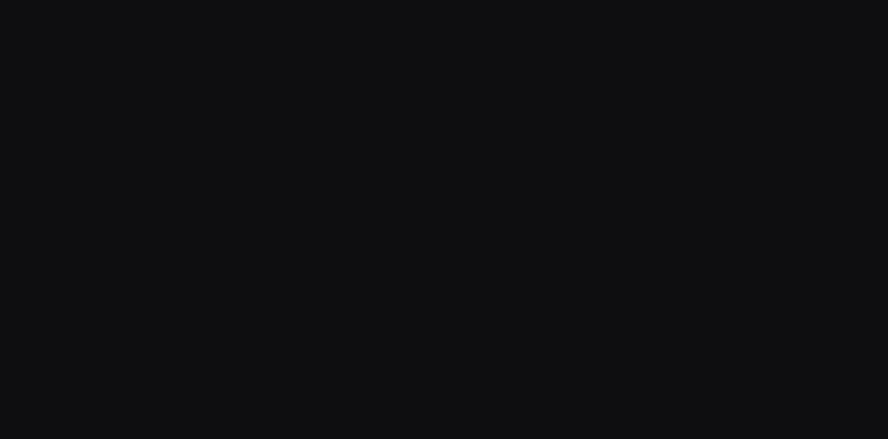
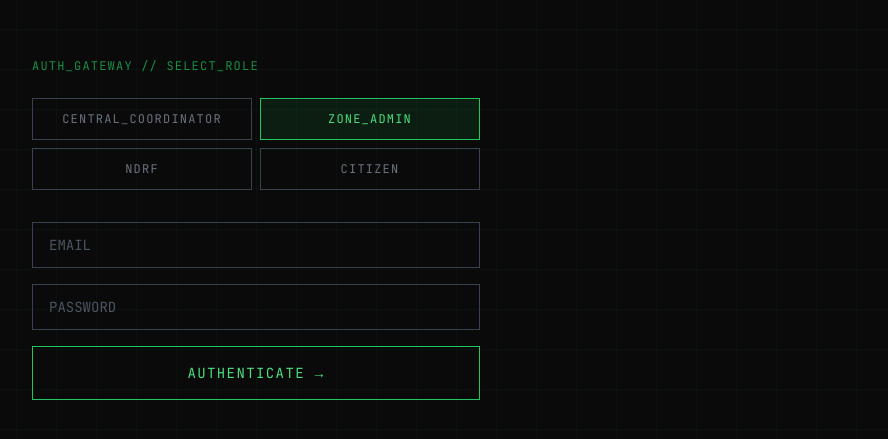
Before and after one commit to Vivek-ray-05/RAHAT, a React (Vite) app in the folder frontend/: page /login in a window 1280 px wide. Before the commit this address had no page. Shown: the part 171-610 px from the top of the page, without its empty margins (384-1272 px from the left). Built offline with nearby package versions, Linux system fonts and the light colour scheme; no server answers.

Commit message:
Add real auth flow: API client, AuthContext, login page
Password and OTP login both tested against the live backend, real JWT
issued and stored, correct role-based redirect.

```diff
--- a/frontend/src/App.jsx
+++ b/frontend/src/App.jsx
@@ -1,12 +1,17 @@
 import { BrowserRouter, Routes, Route } from 'react-router-dom'
+import { AuthProvider } from './context/AuthContext'
 import LandingPage from './pages/LandingPage.jsx'
+import LoginPage from './pages/LoginPage.jsx'
 
 function App() {
   return (
     <BrowserRouter>
-      <Routes>
-        <Route path="/" element={<LandingPage />} />
-      </Routes>
+      <AuthProvider>
+        <Routes>
+          <Route path="/" element={<LandingPage />} />
+          <Route path="/login" element={<LoginPage />} />
+        </Routes>
+      </AuthProvider>
     </BrowserRouter>
   )
 }
--- /dev/null
+++ b/frontend/src/api/client.js
@@ -0,0 +1,45 @@
+const API_BASE_URL = import.meta.env.VITE_API_BASE_URL
+
+function getToken() {
+  return sessionStorage.getItem('rahat_token')
+}
+
+export function setToken(token) {
+  if (token) {
+    sessionStorage.setItem('rahat_token', token)
+  } else {
+    sessionStorage.removeItem('rahat_token')
+  }
+}
+
+async function request(path, options = {}) {
+  const token = getToken()
+  const headers = {
+    'Content-Type': 'application/json',
+    ...(token ? { Authorization: `Bearer ${token}` } : {}),
+    ...options.headers,
+  }
+
+  const res = await fetch(`${API_BASE_URL}${path}`, { ...options, headers })
+
+  if (!res.ok) {
+    let detail = res.statusText
+    try {
+      const body = await res.json()
+      detail = body.detail || detail
+    } catch {
+      // response wasn't JSON, keep statusText
+    }
+    const error = new Error(detail)
+    error.status = res.status
+    throw error
+  }
+
+  if (res.status === 204) return null
+  return res.json()
+}
+
+export const api = {
+  get: (path) => request(path, { method: 'GET' }),
+  post: (path, body) => request(path, { method: 'POST', body: body ? JSON.stringify(body) : undefined }),
+}
--- /dev/null
+++ b/frontend/src/context/AuthContext.jsx
@@ -0,0 +1,61 @@
+import { createContext, useContext, useState, useCallback } from 'react'
+import { api, setToken } from '../api/client'
+
+const AuthContext = createContext(null)
+
+export function AuthProvider({ children }) {
+  const [user, setUser] = useState(() => {
+    const stored = sessionStorage.getItem('rahat_user')
+    return stored ? JSON.parse(stored) : null
+  })
+
+  const persistUser = useCallback((u) => {
+    setUser(u)
+    if (u) {
+      sessionStorage.setItem('rahat_user', JSON.stringify(u))
+    } else {
+      sessionStorage.removeItem('rahat_user')
+    }
+  }, [])
+
+  const loginWithPassword = useCallback(
+    async (email, password, role) => {
+      const data = await api.post('/auth/login', { email, password, role })
+      setToken(data.access_token)
+      persistUser({ id: data.user_id, role: data.role })
+      return data
+    },
+    [persistUser]
+  )
+
+  const requestOtp = useCallback(async (phone) => {
+    return api.post('/auth/otp/request', { phone })
+  }, [])
+
+  const verifyOtp = useCallback(
+    async (phone, code) => {
+      const data = await api.post('/auth/otp/verify', { phone, code })
+      setToken(data.access_token)
+      persistUser({ id: data.user_id, role: data.role })
+      return data
+    },
+    [persistUser]
+  )
+
+  const logout = useCallback(() => {
+    setToken(null)
+    persistUser(null)
+  }, [persistUser])
+
+  return (
+    <AuthContext.Provider value={{ user, loginWithPassword, requestOtp, verifyOtp, logout }}>
+      {children}
+    </AuthContext.Provider>
+  )
+}
+
+export function useAuth() {
+  const ctx = useContext(AuthContext)
+  if (!ctx) throw new Error('useAuth must be used within AuthProvider')
+  return ctx
+}
--- /dev/null
+++ b/frontend/src/pages/LoginPage.jsx
@@ -0,0 +1,185 @@
+import { useState } from 'react'
+import { useNavigate } from 'react-router-dom'
+import { useAuth } from '../context/AuthContext'
+
+const ROLES = [
+  { value: 'central_coordinator', label: 'CENTRAL_COORDINATOR', mode: 'password' },
+  { value: 'zone_admin', label: 'ZONE_ADMIN', mode: 'password' },
+  { value: 'ndrf', label: 'NDRF', mode: 'otp' },
+  { value: 'citizen', label: 'CITIZEN', mode: 'otp' },
+]
+
+const ROLE_HOME = {
+  central_coordinator: '/dashboard',
+  zone_admin: '/dashboard/zone',
+  ndrf: '/dashboard/rescue',
+  citizen: '/dashboard/citizen',
+}
+
+export default function LoginPage() {
+  const [role, setRole] = useState('zone_admin')
+  const [email, setEmail] = useState('')
+  const [password, setPassword] = useState('')
+  const [phone, setPhone] = useState('')
+  const [code, setCode] = useState('')
+  const [otpSent, setOtpSent] = useState(false)
+  const [devOtp, setDevOtp] = useState(null)
+  const [error, setError] = useState('')
+  const [loading, setLoading] = useState(false)
+
+  const navigate = useNavigate()
+  const { loginWithPassword, requestOtp, verifyOtp } = useAuth()
+
+  const selectedRole = ROLES.find((r) => r.value === role)
+
+  async function handlePasswordSubmit(e) {
+    e.preventDefault()
+    setError('')
+    setLoading(true)
+    try {
+      const data = await loginWithPassword(email, password, role)
+      navigate(ROLE_HOME[data.role] || '/')
+    } catch (err) {
+      setError(err.message || 'Login failed')
+    } finally {
+      setLoading(false)
+    }
+  }
+
+  async function handleRequestOtp(e) {
+    e.preventDefault()
+    setError('')
+    setLoading(true)
+    try {
+      const data = await requestOtp(phone)
+      setOtpSent(true)
+      setDevOtp(data.dev_otp || null)
+    } catch (err) {
+      setError(err.message || 'Could not send OTP')
+    } finally {
+      setLoading(false)
+    }
+  }
+
+  async function handleVerifyOtp(e) {
+    e.preventDefault()
+    setError('')
+    setLoading(true)
+    try {
+      const data = await verifyOtp(phone, code)
+      navigate(ROLE_HOME[data.role] || '/')
+    } catch (err) {
+      setError(err.message || 'Invalid code')
+    } finally {
+      setLoading(false)
+    }
+  }
+
+  return (
+    <div className="min-h-screen bg-[#0a0a0a] hero-grid flex items-center justify-center p-8">
+      <div className="w-full max-w-md">
+        <p className="font-mono text-green-500 text-xs tracking-widest mb-6 opacity-70">
+          AUTH_GATEWAY // SELECT_ROLE
+        </p>
+
+        <div className="grid grid-cols-2 gap-2 mb-8">
+          {ROLES.map((r) => (
+            <button
+              key={r.value}
+              type="button"
+              onClick={() => {
+                setRole(r.value)
+                setError('')
+                setOtpSent(false)
+              }}
+              className={`font-mono text-xs tracking-widest px-3 py-3 border transition-all ${
+                role === r.value
+                  ? 'border-green-500 text-green-400 bg-green-500/10'
+                  : 'border-gray-700 text-gray-500 hover:border-gray-500'
+              }`}
+            >
+              {r.label}
+            </button>
+          ))}
+        </div>
+
+        {selectedRole.mode === 'password' && (
+          <form onSubmit={handlePasswordSubmit} className="flex flex-col gap-4">
+            <input
+              type="email"
+              placeholder="EMAIL"
+              value={email}
+              onChange={(e) => setEmail(e.target.value)}
+              required
+              className="bg-transparent border border-gray-700 focus:border-green-500 text-green-400 font-mono text-sm px-4 py-3 outline-none placeholder:text-gray-600"
+            />
+            <input
+              type="password"
+              placeholder="PASSWORD"
+              value={password}
+              onChange={(e) => setPassword(e.target.value)}
+              required
+              className="bg-transparent border border-gray-700 focus:border-green-500 text-green-400 font-mono text-sm px-4 py-3 outline-none placeholder:text-gray-600"
+            />
+            <button
+              type="submit"
+              disabled={loading}
+              className="font-mono text-green-400 text-sm tracking-widest border border-green-500 px-8 py-4 hover:bg-green-500/10 transition-all duration-200 disabled:opacity-40"
+            >
+              {loading ? 'AUTHENTICATING...' : 'AUTHENTICATE →'}
+            </button>
+          </form>
+        )}
+
+        {selectedRole.mode === 'otp' && !otpSent && (
+          <form onSubmit={handleRequestOtp} className="flex flex-col gap-4">
+            <input
+              type="tel"
+              placeholder="PHONE"
+              value={phone}
+              onChange={(e) => setPhone(e.target.value)}
+              required
+              className="bg-transparent border border-gray-700 focus:border-green-500 text-green-400 font-mono text-sm px-4 py-3 outline-none placeholder:text-gray-600"
+            />
+            <button
+              type="submit"
+              disabled={loading}
+              className="font-mono text-green-400 text-sm tracking-widest border border-green-500 px-8 py-4 hover:bg-green-500/10 transition-all duration-200 disabled:opacity-40"
+            >
+              {loading ? 'SENDING...' : 'SEND_CODE →'}
+            </button>
+          </form>
+        )}
+
+        {selectedRole.mode === 'otp' && otpSent && (
+          <form onSubmit={handleVerifyOtp} className="flex flex-col gap-4">
+            {devOtp && (
+              <p className="font-mono text-xs text-gray-500 tracking-widest">
+                DEV_MODE // CODE: <span className="text-green-400">{devOtp}</span>
+              </p>
+            )}
+            <input
+              type="text"
+              placeholder="CODE"
+              value={code}
+              onChange={(e) => setCode(e.target.value)}
+              required
+              className="bg-transparent border border-gray-700 focus:border-green-500 text-green-400 font-mono text-sm px-4 py-3 outline-none placeholder:text-gray-600"
+            />
+            <button
+              type="submit"
+              disabled={loading}
+              className="font-mono text-green-400 text-sm tracking-widest border border-green-500 px-8 py-4 hover:bg-green-500/10 transition-all duration-200 disabled:opacity-40"
+            >
+              {loading ? 'VERIFYING...' : 'VERIFY →'}
+            </button>
+          </form>
+        )}
+
+        {error && (
+          <p className="font-mono text-red-400 text-xs tracking-widest mt-4">{`ERROR: ${error}`}</p>
+        )}
+      </div>
+    </div>
+  )
+}
```
Also changed, not shown: 1 other file (tests, documents, lock files or other folders).
